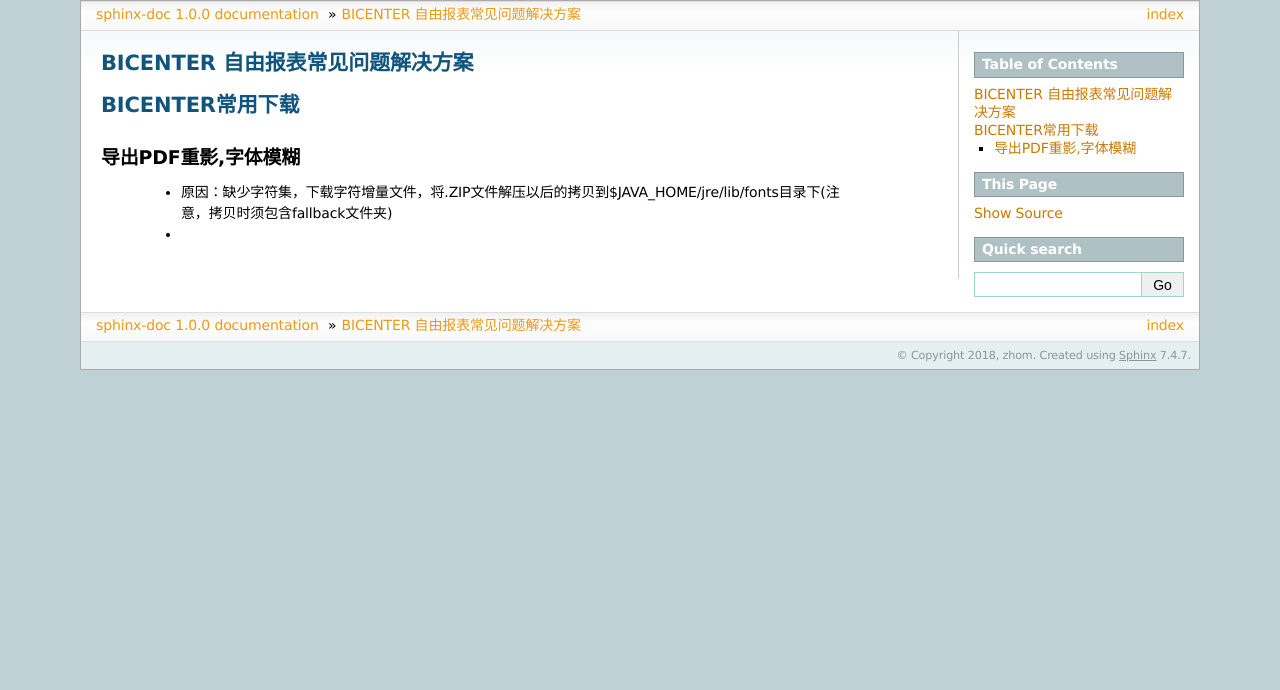
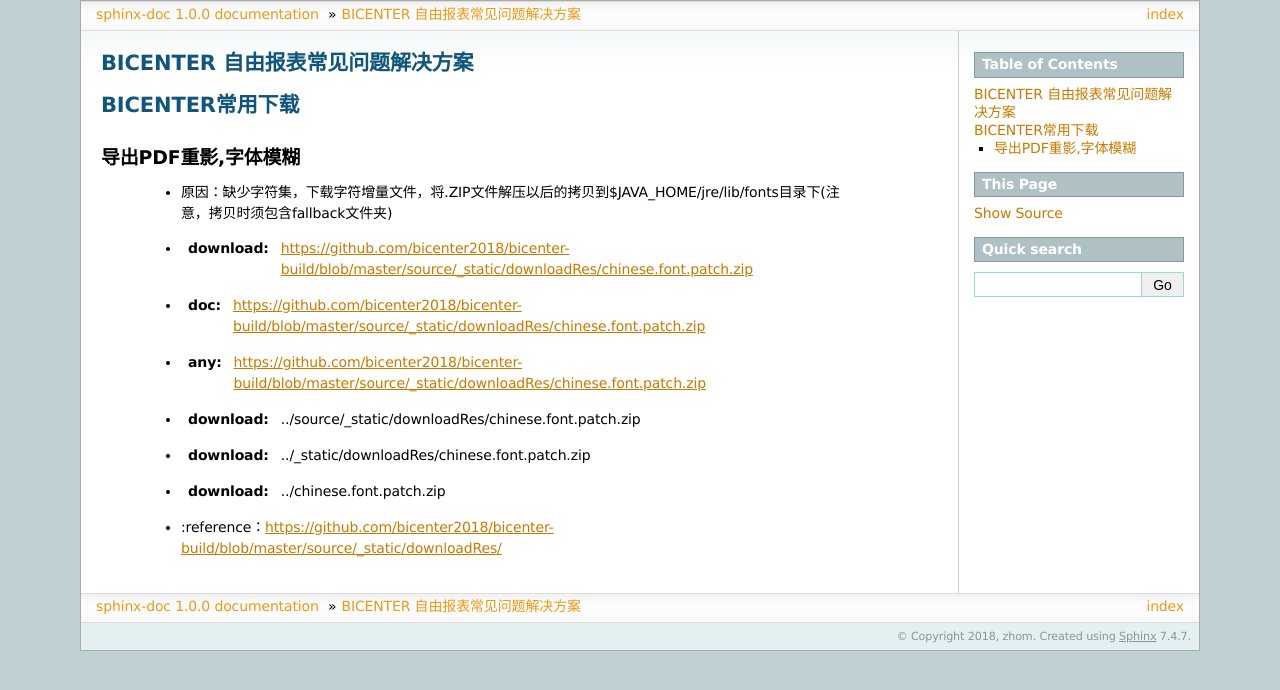
Before and after one commit to bicenter2019/bicenter-doc, a Sphinx documentation site: the page built from source/bicenter_list.rst, in a window 1280 px wide. Shown: the top 690 px of the page. Built offline with Sphinx 7.4.7, drawn with Linux system fonts in a browser that asks for light colours.

Commit message:
Add files via upload

```diff
--- a/source/bicenter_list.rst
+++ b/source/bicenter_list.rst
@@ -8,4 +8,10 @@
 导出PDF重影,字体模糊
 -----------------------
  * 原因：缺少字符集，下载字符增量文件，将.ZIP文件解压以后的拷贝到$JAVA_HOME/jre/lib/fonts目录下(注意，拷贝时须包含fallback文件夹)
- * .. _reference: https://github.com/bicenter2018/bicenter-build/blob/master/source/_static/downloadRes/chinese.font.patch.zip
+ * :download: https://github.com/bicenter2018/bicenter-build/blob/master/source/_static/downloadRes/chinese.font.patch.zip
+ * :doc: https://github.com/bicenter2018/bicenter-build/blob/master/source/_static/downloadRes/chinese.font.patch.zip
+ * :any: https://github.com/bicenter2018/bicenter-build/blob/master/source/_static/downloadRes/chinese.font.patch.zip
+ * :download: ../source/_static/downloadRes/chinese.font.patch.zip
+ * :download: ../_static/downloadRes/chinese.font.patch.zip
+ * :download: ../chinese.font.patch.zip
+ * :reference：https://github.com/bicenter2018/bicenter-build/blob/master/source/_static/downloadRes/
```
